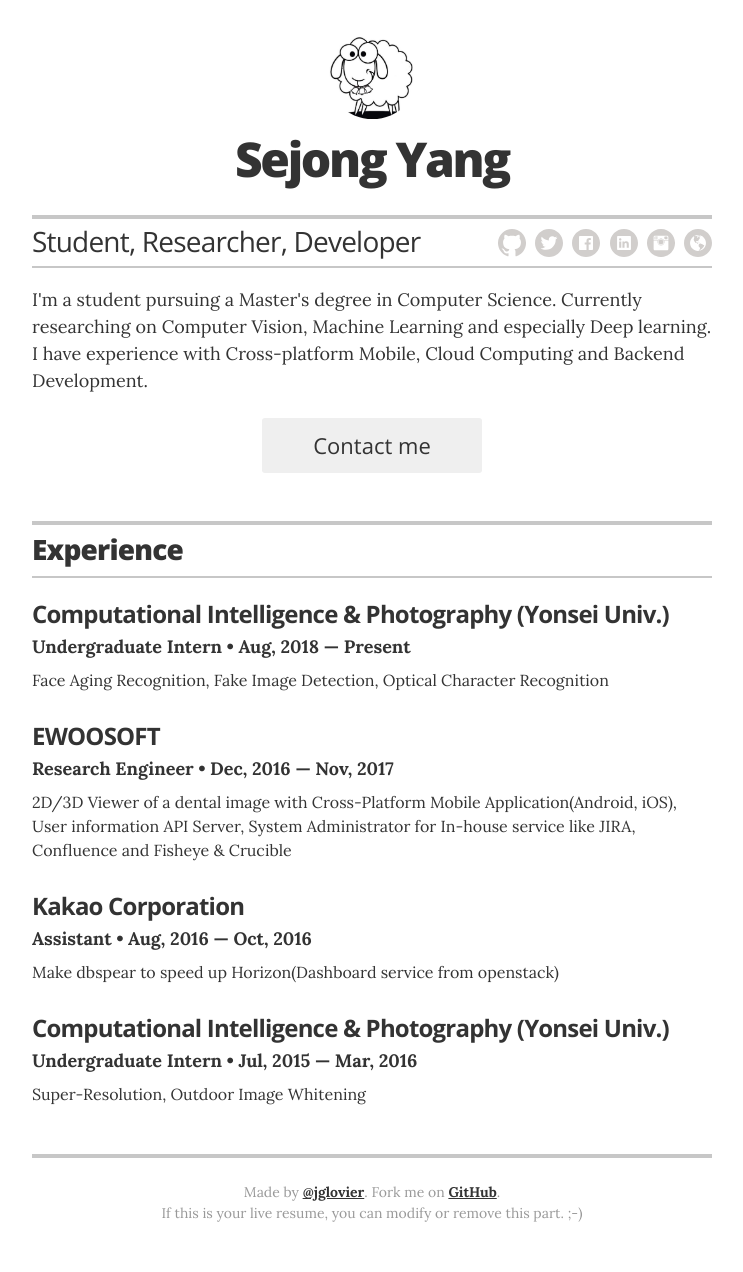
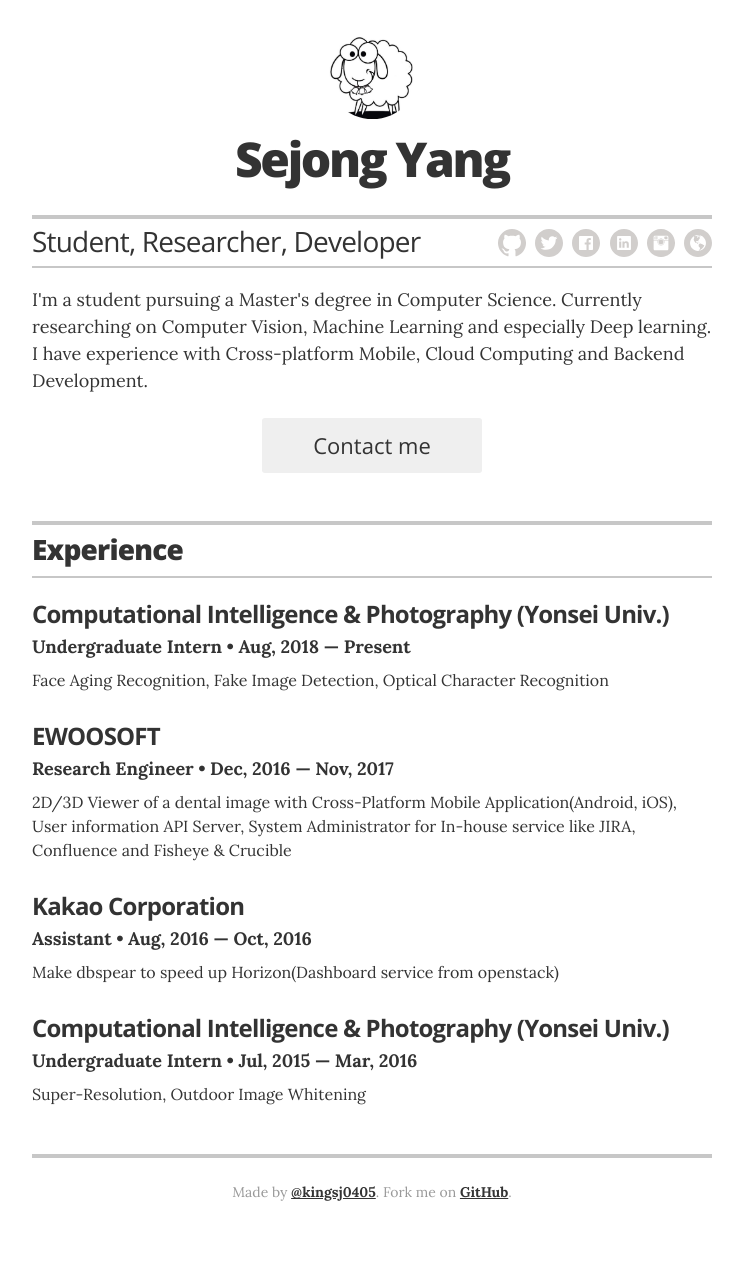
Before and after one commit to kingsj0405/kingsj0405.github.io, a Jekyll site: the page built from index.html, in a window 1280 px wide. Shown: the whole page, without its empty margins (268-1011 px from the left). Built offline with Jekyll 4.4.1, drawn with Linux system fonts in a browser that asks for light colours; after the commit the page ends 1251 px from its top, so only the background shows below that.

Commit message:
Update footer

```diff
--- a/_layouts/resume.html
+++ b/_layouts/resume.html
@@ -232,8 +232,7 @@
       {% endif %}
 
       <footer class="page-footer">
-        <p class="footer-line">Made by <a href="http://twitter.com/jglovier">@jglovier</a>. Fork me on <a href="https://github.com/jglovier/resume-template">GitHub</a>.</p>
-        <p class="footer-line">If this is your live resume, you can modify or remove this part. ;-)</p>
+        <p class="footer-line">Made by <a href="https://www.instagram.com/kingsj0405/">@kingsj0405</a>. Fork me on <a href="https://github.com/kingsj0405/kingsj0405.github.io">GitHub</a>.</p>
       </footer>
 
     </div>
```
